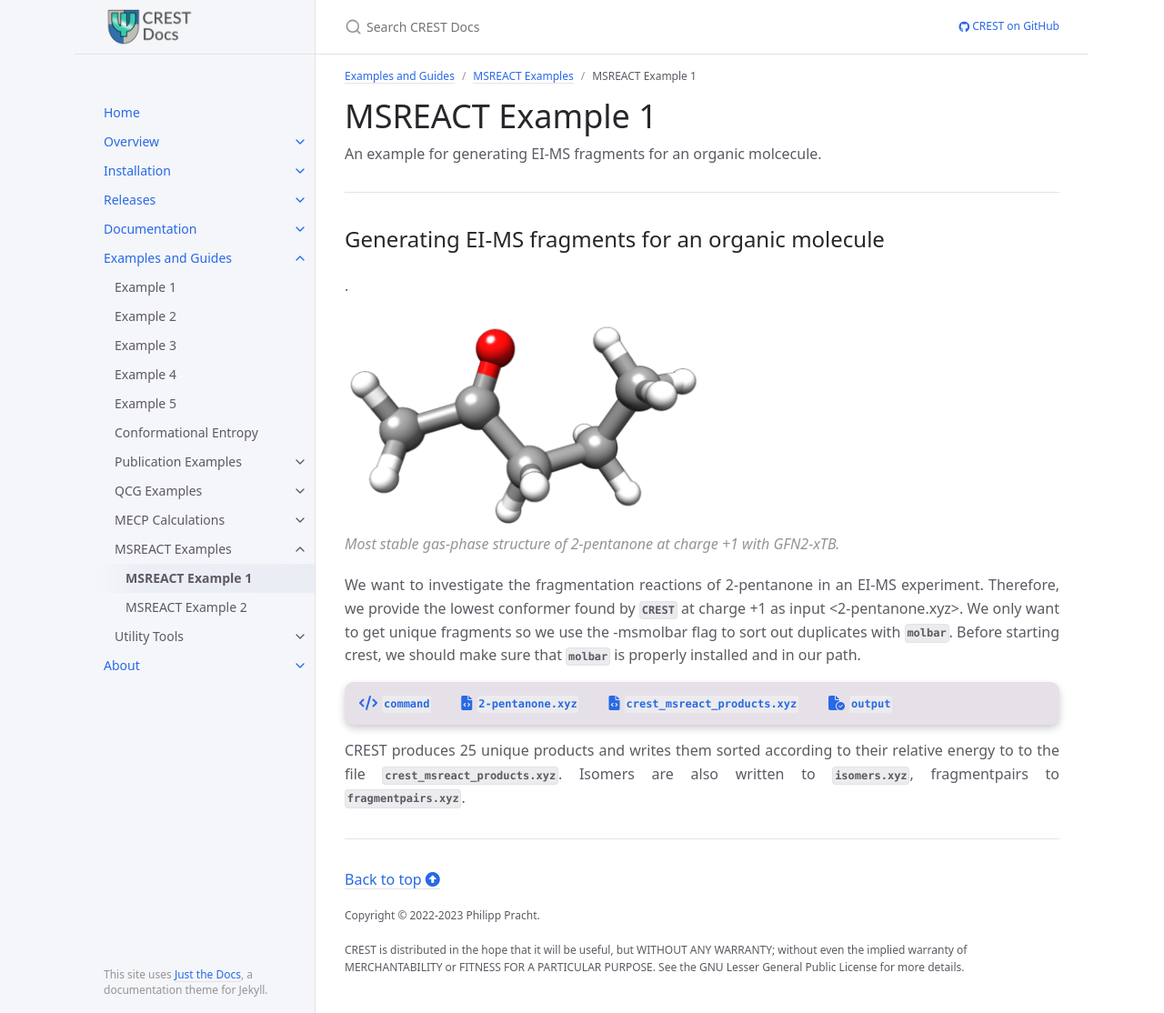
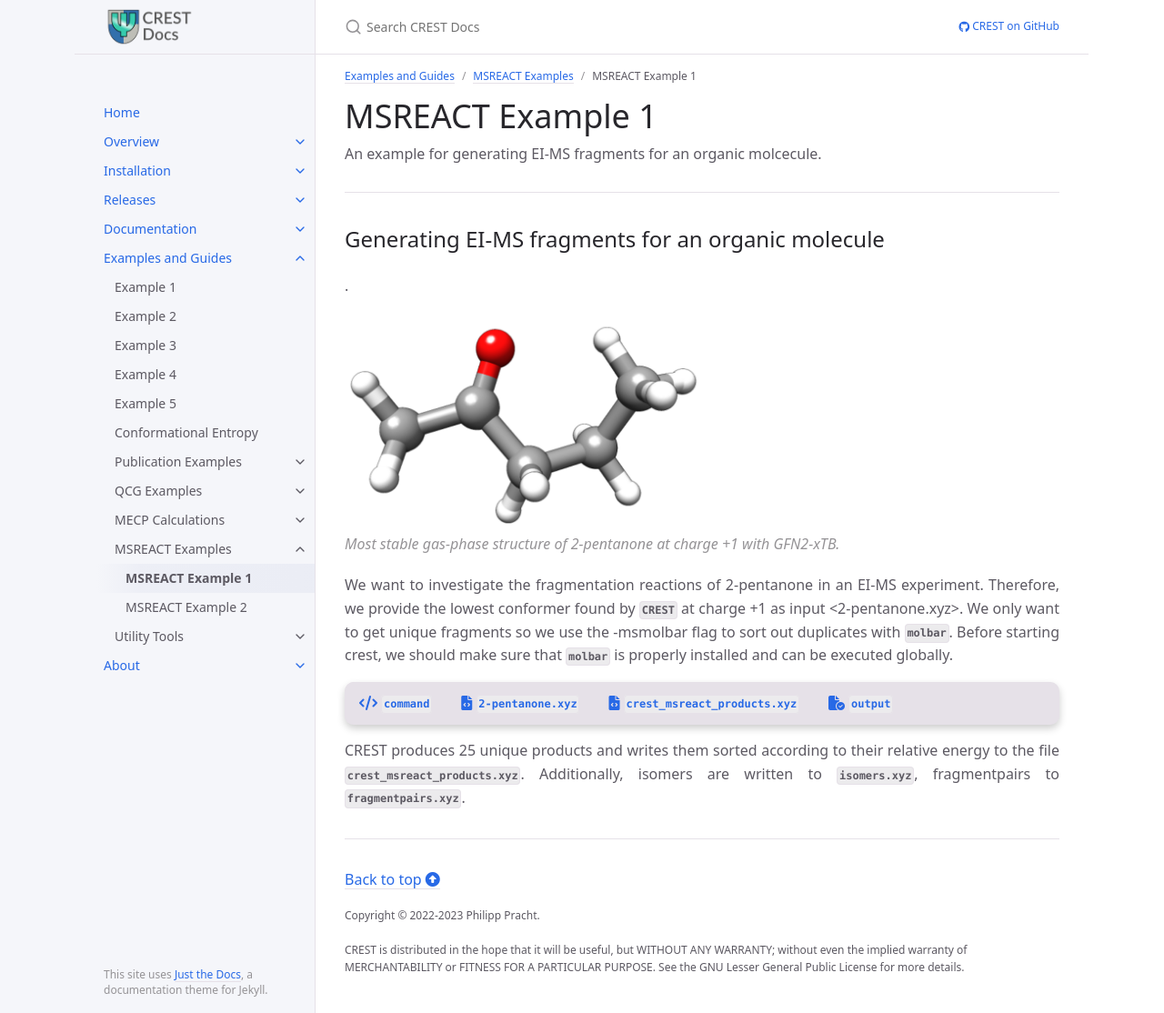
Before and after one commit to crest-lab/crest-docs, a Jekyll site: the page built from page/examples/msreact-example_1.md, in a window 1280 px wide and 1114 px high. Shown: the whole window at 91% size. Built offline with Jekyll 4.4.1, drawn with Linux system fonts in a browser that asks for light colours.

```diff
--- a/_data/keywords.yml
+++ b/_data/keywords.yml
@@ -144,7 +144,7 @@ runtype:
   - cmd: --msreact
     type: MSREACT tool
     descript: >
-      Use the mass spectral fragment generator
+      Use the mass spectral fragment generator.
       MSREACT has several individual runtypes. See
     url:
       text: MSREACT keywords.
--- a/_data/msreact.yml
+++ b/_data/msreact.yml
@@ -14,7 +14,7 @@ msreactkeywords:
 
   - cmd: ---msnoattrh
     descript: >
-      deactivate attractive potential between hydrogen and LMO centers.
+      deactivate attractive potential between hydrogen atoms and LMO centers.
 
   - cmd: --msmolbar
     descript: >
@@ -28,7 +28,7 @@ msreactkeywords:
     descript: >
       do not remove temporary files and MSDIR with constrained optimizations and write
       directories for isomers and fragmentpairs, as well as seperated fragment structures in
-      individual directories. The nomenclature of the directories is `p<number of product>` for isomers and productpairs.
+      individual directories. The nomenclature of the directories is `p<number of product>` for isomers and product pairs.
       For fragments, it is `p<number of corresponding product pair>f<number of respective fragment>`.
 
   - cmd: --chrg <int>
--- a/page/examples/msreact-example_1.md
+++ b/page/examples/msreact-example_1.md
@@ -25,7 +25,7 @@ permalink: /page/examples/msreact/example_1.html
 {% include image.html file="msreact-example-1-1.png" alt="Bacillaene at GFN-FF level" caption="Most stable gas-phase structure of 2-pentanone at charge +1 with GFN2-xTB." max-width=400 %}
 
 
-We want to investigate the fragmentation reactions of 2-pentanone in an EI-MS experiment. Therefore, we provide the lowest conformer found by `CREST` at charge +1 as input <2-pentanone.xyz>. We only want to get unique fragments so we use the -msmolbar flag to sort out duplicates with `molbar`.  Before starting crest, we should make sure that `molbar` is properly installed and in our path.
+We want to investigate the fragmentation reactions of 2-pentanone in an EI-MS experiment. Therefore, we provide the lowest conformer found by `CREST` at charge +1 as input <2-pentanone.xyz>. We only want to get unique fragments so we use the -msmolbar flag to sort out duplicates with `molbar`.  Before starting crest, we should make sure that `molbar` is properly installed and can be executed globally.
 {: .text-justify }
 
 
@@ -700,6 +700,5 @@ CREGEN> running RMSDs ... done.
 </div>
 {% include defaulttab.html %}
 
-CREST produces 25 unique products and writes them sorted according to their relative energy to
-to the file `crest_msreact_products.xyz`. Isomers are also written to `isomers.xyz`, fragmentpairs to `fragmentpairs.xyz`.
+CREST produces 25 unique products and writes them sorted according to their relative energy to the file `crest_msreact_products.xyz`. Additionally, isomers are written to `isomers.xyz`, fragmentpairs to `fragmentpairs.xyz`.
 {: .text-justify }
```
Also changed, not shown: page/overview/workflows.md (+2 -0 lines), assets/images/msreact-algo.png (added).
